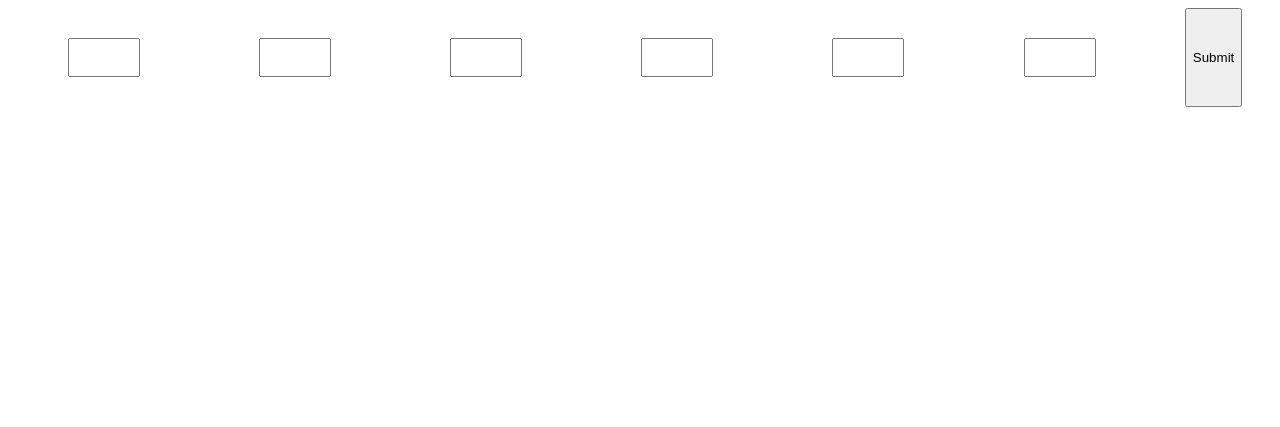
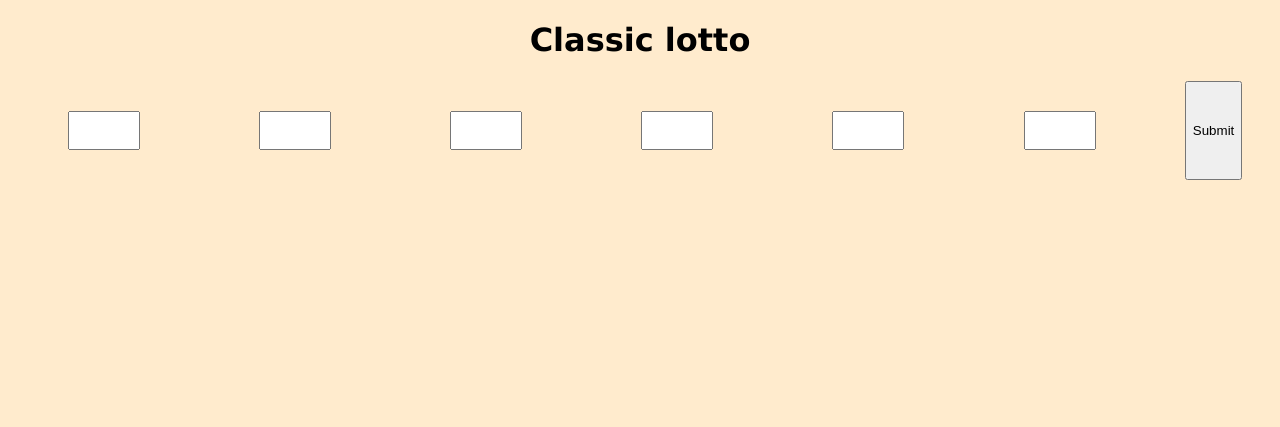
Before and after one commit to whit33y/js-lotto, a plain HTML site: page good version/index.html in a window 1280 px wide. Drawn offline with Linux system fonts and the light colour scheme.

Commit message:
it's almost finished.

```diff
--- a/third/third.html
+++ b/good version/index.html
@@ -5,9 +5,10 @@
     <meta http-equiv="X-UA-Compatible" content="IE=edge">
     <meta name="viewport" content="width=device-width, initial-scale=1.0">
     <title>Third</title>
-    <link rel="stylesheet" href="third.css">
+    <link rel="stylesheet" href="style.css">
 </head>
 <body>
+    <h1 id="top">Classic lotto</h1>
     <form id="form">
         <div class="numbers">
         <input type="number" id="number0" min="1" max="49" required>
@@ -40,9 +41,14 @@
         <div>
         <h1 id="yourShots"></h1>
         </div>
+    </div>
+    <div class="container">
         <div>
-        <h1 id="goodShots"></h1>
-        </div>
+    <h1 id="helper"></h1>
+    </div>
+    <div>
+    <h1 id="goodShots"></h1>
+    </div>
     </div>
     <script src="script.js"></script>
 </body>
--- a/third/script.js
+++ b/good version/script.js
@@ -48,6 +48,7 @@ function check(){
     // document.getElementById('shots').innerHTML = losowe
     if(list.length === 6){
     document.getElementById('yourShots').innerHTML = list
+    document.getElementById('helper').innerHTML = 'Your good shots'
     document.getElementById('goodShots').innerHTML = trafione
     for(let i=0; i<6; i++){
         document.getElementById("status" + i)
--- /dev/null
+++ b/good version/style.css
@@ -0,0 +1,31 @@
+html,
+body {
+    height: 100%;
+    background-color: blanchedalmond;
+}
+#top{
+    text-align: center;
+    font-family: 'Lucida Sans', 'Lucida Sans Regular', 'Lucida Grande', 'Lucida Sans Unicode', Geneva, Verdana, sans-serif;
+}
+#form{
+    display: flex;
+    justify-content: space-around;
+}
+.numbers{
+    margin: 10px;
+    padding: 10px;
+}
+input{
+    margin: 10px;
+    padding: 10px;
+}
+.container{
+    display: flex;
+    align-items: center;
+    flex-direction: column;
+    font-family: 'Lucida Sans', 'Lucida Sans Regular', 'Lucida Grande', 'Lucida Sans Unicode', Geneva, Verdana, sans-serif;
+}
+.container div{
+    margin: 20px;
+    padding: 10px;
+}
--- a/third/third.css
+++ /dev/null
@@ -1,20 +0,0 @@
-#form{
-    display: flex;
-    justify-content: space-around;
-}
-.numbers{
-    margin: 10px;
-    padding: 10px;
-}
-input{
-    margin: 10px;
-    padding: 10px;
-}
-.container{
-    display: flex;
-     justify-content: center;
-}
-.container div{
-    margin: 20px;
-    padding: 10px;
-}
```
Also changed, not shown: older versions/index.html (renamed from index.html), older versions/liczby.html (renamed from liczby.html), older versions/smth.js (renamed from smth.js), older versions/style.css (renamed from style.css), 4 other files.
